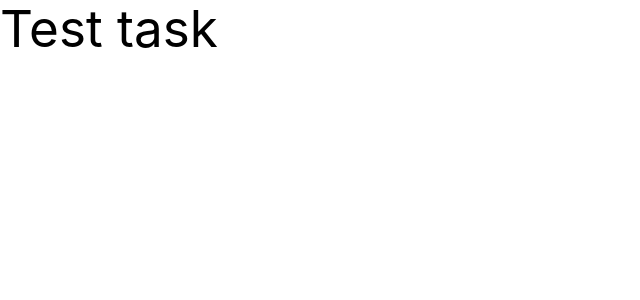
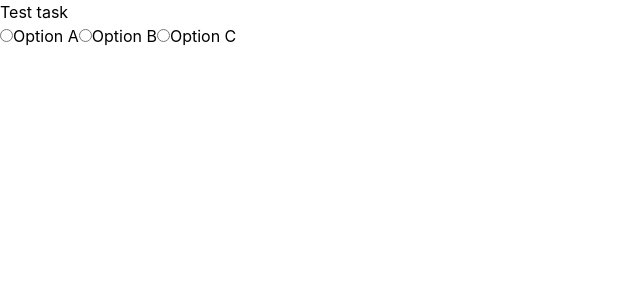
Before and after one commit to fimak/react-test-promocode, a React (Vite) app: page / in a window 1280 px wide. Shown: the top 300 px of the page, without its empty margins (0-640 px from the left). Built offline with nearby package versions, Linux system fonts and the light colour scheme.

Commit message:
configure app state (zustand) | implement radio selection

```diff
--- a/package.json
+++ b/package.json
@@ -13,7 +13,9 @@
     "@mantine/core": "^7.12.1",
     "@mantine/hooks": "^7.12.1",
     "react": "^18.3.1",
-    "react-dom": "^18.3.1"
+    "react-dom": "^18.3.1",
+    "react-hook-form": "^7.52.2",
+    "zustand": "^4.5.5"
   },
   "devDependencies": {
     "@eslint/js": "^9.9.0",
--- a/src/app/App.tsx
+++ b/src/app/App.tsx
@@ -1,9 +1,11 @@
+import { RadioSelection } from '../features/selection/ui/RadioSelection.tsx';
 
 function App() {
 
   return (
-    <div className="flex justify-center items-center w-full">
-      <h1>Test task</h1>
+    <div className="flex flex-col w-full items-center">
+      <h1 className="text-4xl m-4">Test task</h1>
+      <RadioSelection />
     </div>
   )
 }
--- /dev/null
+++ b/src/app/store.ts
@@ -0,0 +1,11 @@
+import { create } from "zustand";
+
+interface AppState {
+  selectedOption: string;
+  setSelectedOption: (option: string) => void;
+}
+
+export const useAppStore = create<AppState>((set) => ({
+  selectedOption: "",
+  setSelectedOption: (option) => set({ selectedOption: option }),
+}));
--- /dev/null
+++ b/src/features/selection/ui/RadioSelection.tsx
@@ -0,0 +1,24 @@
+import { FC } from "react";
+import { useAppStore } from "../../../app/store";
+
+const options = ["Option A", "Option B", "Option C"]
+
+export const RadioSelection: FC = () => {
+  const { selectedOption, setSelectedOption } = useAppStore();
+
+  return (
+    <div className={"flex flex-col gap-2"}>
+      {options.map((option) => (
+        <label key={option} className="flex gap-2">
+          <input
+            type="radio"
+            value={option}
+            checked={selectedOption === option}
+            onChange={() => setSelectedOption(option)}
+          />
+          {option}
+        </label>
+      ))}
+    </div>
+  );
+};
--- a/src/index.css
+++ b/src/index.css
@@ -17,49 +17,12 @@
   -moz-osx-font-smoothing: grayscale;
 }
 
-#root {
-  width: 100%;
-}
-
-a {
-  font-weight: 500;
-  color: #646cff;
-  text-decoration: inherit;
-}
-a:hover {
-  color: #535bf2;
-}
-
 body {
   margin: 0;
   display: flex;
+  flex-direction: column;
   min-width: 320px;
   min-height: 100vh;
-  width: 100%;
-}
-
-h1 {
-  font-size: 3.2em;
-  line-height: 1.1;
-}
-
-button {
-  border-radius: 8px;
-  border: 1px solid transparent;
-  padding: 0.6em 1.2em;
-  font-size: 1em;
-  font-weight: 500;
-  font-family: inherit;
-  background-color: #1a1a1a;
-  cursor: pointer;
-  transition: border-color 0.25s;
-}
-button:hover {
-  border-color: #646cff;
-}
-button:focus,
-button:focus-visible {
-  outline: 4px auto -webkit-focus-ring-color;
 }
 
 @media (prefers-color-scheme: light) {
@@ -67,10 +30,4 @@ button:focus-visible {
     color: #213547;
     background-color: #ffffff;
   }
-  a:hover {
-    color: #747bff;
-  }
-  button {
-    background-color: #f9f9f9;
-  }
 }
```
Also changed, not shown: 1 other file (tests, documents, lock files or other folders).
